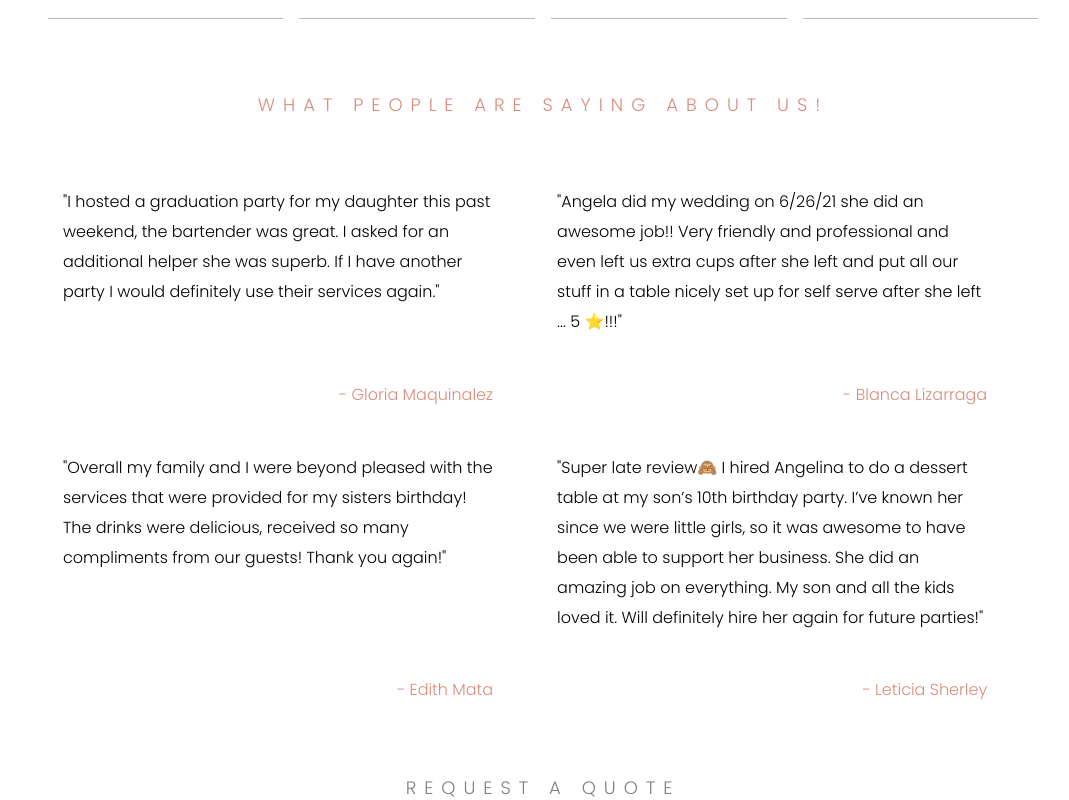
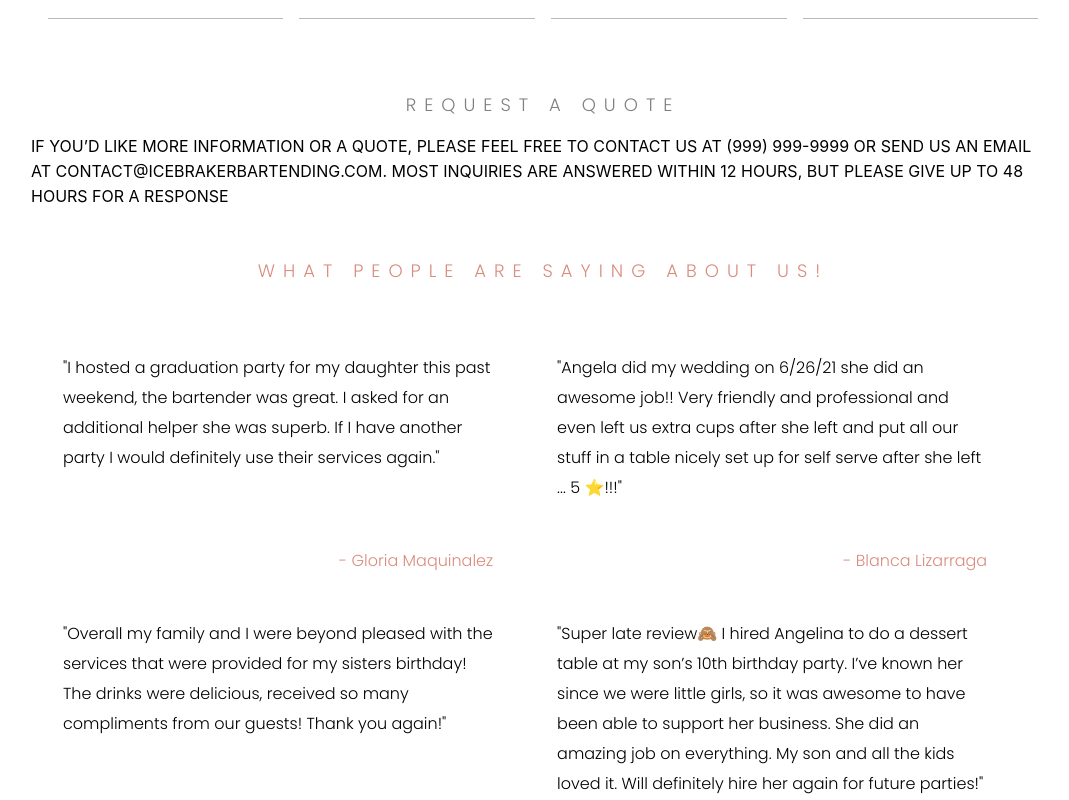
Before and after one commit to chernandez148/icebraker-bartending, a React (Create React App) app: page / in a window 1280 px wide. Shown: the part 3160-3960 px from the top of the page, without its empty margins (97-1166 px from the left). Built offline with nearby package versions, Linux system fonts and the light colour scheme.

Commit message:
updated json

```diff
--- a/src/components/Home/Home.js
+++ b/src/components/Home/Home.js
@@ -15,8 +15,8 @@ function Home() {
                 <About />
                 <Services />
                 <Gallery />
+                <Contact />
                 <Reviews />
-                <Contact />
             </div>
 
         </section>
```
